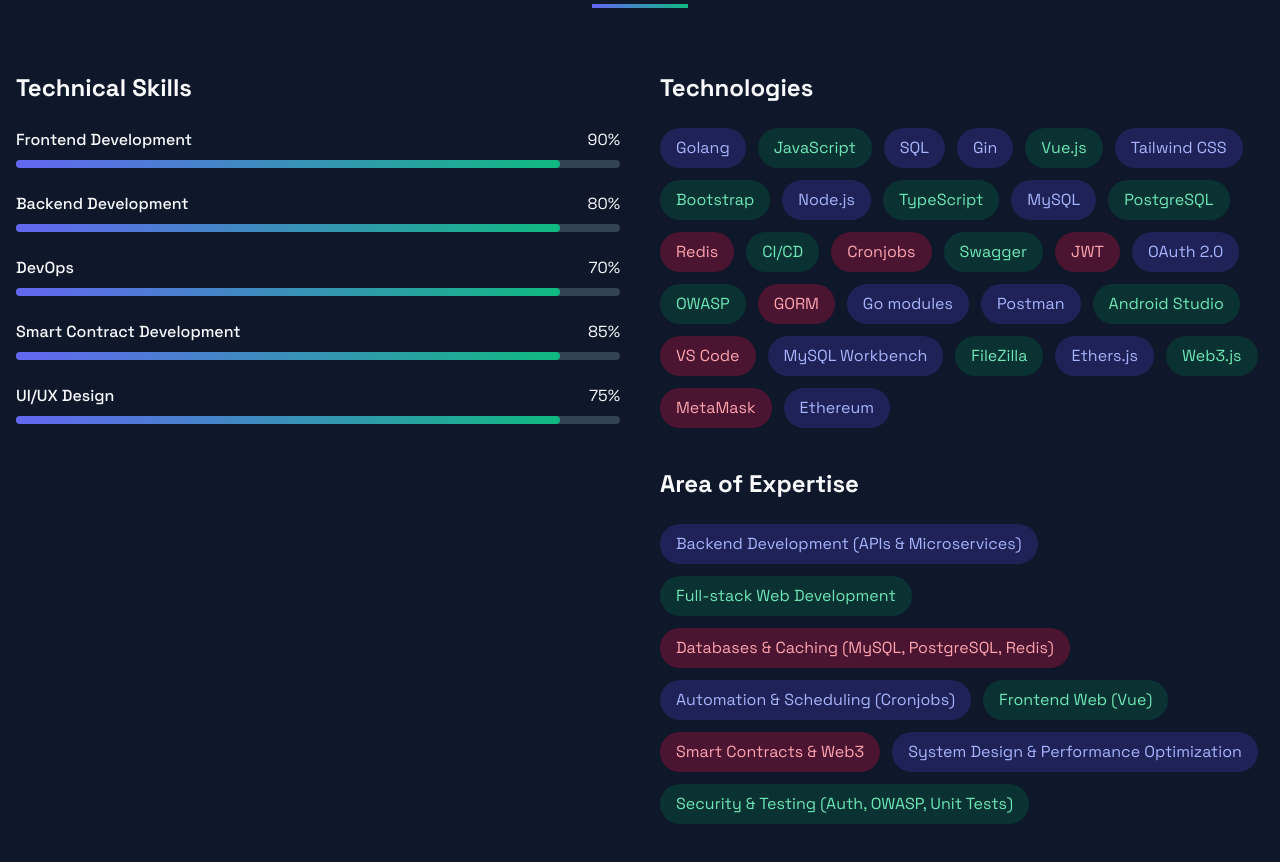
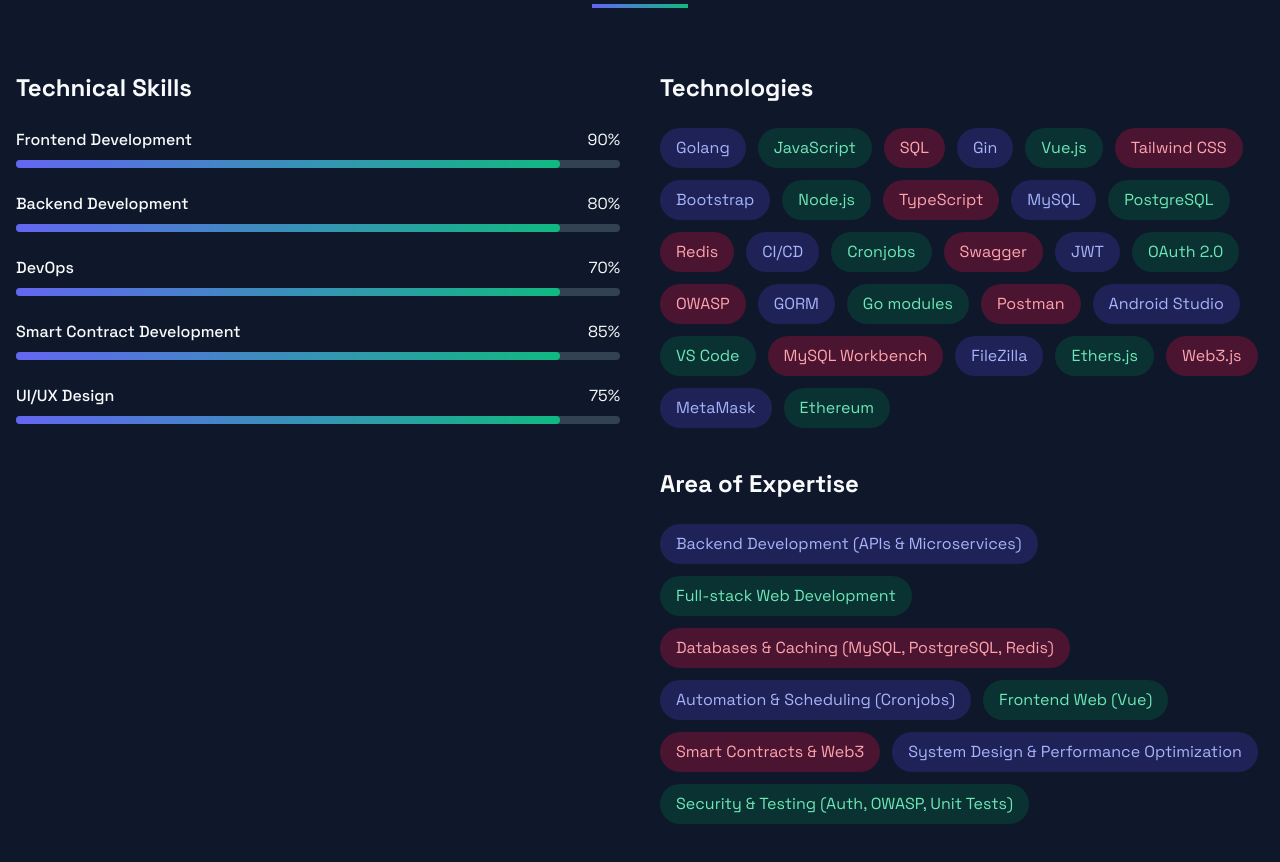
Before and after one commit to vezzil/Portfolio-Lukman, a Vue app: page / in a window 1280 px wide. Shown: the part 2900-3762 px from the top of the page. Built offline with nearby package versions, Linux system fonts and the light colour scheme.

Commit message:
Refactor skill pill color logic and centralize palette
Moved pill color selection to a new colorUtils.js utility, removing explicit color properties from skills.json. SkillBadge and SkillDomain components now compute colors based on index, simplifying data and improving maintainability.

```diff
--- a/src/components/Skills/SkillBadge.vue
+++ b/src/components/Skills/SkillBadge.vue
@@ -1,13 +1,16 @@
 <script setup>
-defineProps({
-  label: String,
-  bgColor: { type: String, default: 'bg-indigo-900/50' },
-  textColor: { type: String, default: 'text-indigo-300' },
+import { computed } from 'vue'
+import { getPillColors } from '../../utils/colorUtils'
+
+const props = defineProps({
+  label: { type: String, required: true },
+  index: { type: Number, default: 0 },
 })
+
+const colors = computed(() => getPillColors(props.index))
+const pillClass = computed(() => `skill-pill ${colors.value.bg} ${colors.value.text} px-4 py-2 rounded-full`)
 </script>
 
 <template>
-  <span :class="`skill-pill ${bgColor} ${textColor} px-4 py-2 rounded-full`">
-    {{ label }}
-  </span>
+  <span :class="pillClass">{{ label }}</span>
 </template>
--- a/src/components/Skills/SkillDomain.vue
+++ b/src/components/Skills/SkillDomain.vue
@@ -1,11 +1,16 @@
 <script setup>
-defineProps({
-  label: String,
-  bgColor: { type: String, default: 'bg-indigo-900/50' },
-  textColor: { type: String, default: 'text-indigo-300' },
+import { computed } from 'vue'
+import { getPillColors } from '../../utils/colorUtils'
+
+const props = defineProps({
+  label: { type: String, required: true },
+  index: { type: Number, default: 0 },
 })
+
+const colors = computed(() => getPillColors(props.index))
+const pillClass = computed(() => `skill-pill ${colors.value.bg} ${colors.value.text} px-4 py-2 rounded-full`)
 </script>
 
 <template>
-    <span :class="`skill-pill ${bgColor} ${textColor} px-4 py-2 rounded-full`">{{ label }}</span>
-</template>
+  <span :class="pillClass">{{ label }}</span>
+  </template>
--- a/src/components/Skills/Skills.vue
+++ b/src/components/Skills/Skills.vue
@@ -32,13 +32,23 @@
                     <h3 class="text-2xl font-bold mb-6">Technologies</h3>
 
                     <div class="flex flex-wrap gap-3">
-                        <SkillBadge v-for="skillBadge in skillBadges" :key="skillBadge.label" :label="skillBadge.label" :bgColor="skillBadge.bgColor" :textColor="skillBadge.textColor" />
+                        <SkillBadge
+                          v-for="(skillBadge, i) in skillBadges"
+                          :key="skillBadge.label"
+                          :label="skillBadge.label"
+                          :index="i"
+                        />
                     </div>
 
                     <h3 class="text-2xl font-bold mt-10 mb-6">Area of Expertise</h3>
 
                     <div class="flex flex-wrap gap-3">
-                        <SkillDomain v-for="skillDomain in skillDomains" :key="skillDomain.label" :label="skillDomain.label" :bgColor="skillDomain.bgColor" :textColor="skillDomain.textColor" />
+                        <SkillDomain
+                          v-for="(skillDomain, i) in skillDomains"
+                          :key="skillDomain.label"
+                          :label="skillDomain.label"
+                          :index="i"
+                        />
                     </div>
                 </div>
             </div>
--- a/src/dataset/skills.json
+++ b/src/dataset/skills.json
@@ -22,76 +22,44 @@
     }
   ],
   "skillBadges": [
-    { "label": "Golang", "bgColor": "bg-indigo-900/50", "textColor": "text-indigo-300" },
-    { "label": "JavaScript", "bgColor": "bg-emerald-900/50", "textColor": "text-emerald-300" },
-    { "label": "SQL", "bgColor": "bg-indigo-900/50", "textColor": "text-indigo-300" },
-    { "label": "Gin", "bgColor": "bg-indigo-900/50", "textColor": "text-indigo-300" },
-    { "label": "Vue.js", "bgColor": "bg-emerald-900/50", "textColor": "text-emerald-300" },
-    { "label": "Tailwind CSS", "bgColor": "bg-indigo-900/50", "textColor": "text-indigo-300" },
-    { "label": "Bootstrap", "bgColor": "bg-emerald-900/50", "textColor": "text-emerald-300" },
-    { "label": "Node.js", "bgColor": "bg-indigo-900/50", "textColor": "text-indigo-300" },
-    { "label": "TypeScript", "bgColor": "bg-emerald-900/50", "textColor": "text-emerald-300" },
-    { "label": "MySQL", "bgColor": "bg-indigo-900/50", "textColor": "text-indigo-300" },
-    { "label": "PostgreSQL", "bgColor": "bg-emerald-900/50", "textColor": "text-emerald-300" },
-    { "label": "Redis", "bgColor": "bg-rose-900/50", "textColor": "text-rose-300" },
-    { "label": "CI/CD", "bgColor": "bg-emerald-900/50", "textColor": "text-emerald-300" },
-    { "label": "Cronjobs", "bgColor": "bg-rose-900/50", "textColor": "text-rose-300" },
-    { "label": "Swagger", "bgColor": "bg-emerald-900/50", "textColor": "text-emerald-300" },
-    { "label": "JWT", "bgColor": "bg-rose-900/50", "textColor": "text-rose-300" },
-    { "label": "OAuth 2.0", "bgColor": "bg-indigo-900/50", "textColor": "text-indigo-300" },
-    { "label": "OWASP", "bgColor": "bg-emerald-900/50", "textColor": "text-emerald-300" },
-    { "label": "GORM", "bgColor": "bg-rose-900/50", "textColor": "text-rose-300" },
-    { "label": "Go modules", "bgColor": "bg-indigo-900/50", "textColor": "text-indigo-300" },
-    { "label": "Postman", "bgColor": "bg-indigo-900/50", "textColor": "text-indigo-300" },
-    { "label": "Android Studio", "bgColor": "bg-emerald-900/50", "textColor": "text-emerald-300" },
-    { "label": "VS Code", "bgColor": "bg-rose-900/50", "textColor": "text-rose-300" },
-    { "label": "MySQL Workbench", "bgColor": "bg-indigo-900/50", "textColor": "text-indigo-300" },
-    { "label": "FileZilla", "bgColor": "bg-emerald-900/50", "textColor": "text-emerald-300" },
-    { "label": "Ethers.js", "bgColor": "bg-indigo-900/50", "textColor": "text-indigo-300" },
-    { "label": "Web3.js", "bgColor": "bg-emerald-900/50", "textColor": "text-emerald-300" },
-    { "label": "MetaMask", "bgColor": "bg-rose-900/50", "textColor": "text-rose-300" },
-    { "label": "Ethereum", "bgColor": "bg-indigo-900/50", "textColor": "text-indigo-300" }
+    { "label": "Golang" },
+    { "label": "JavaScript" },
+    { "label": "SQL" },
+    { "label": "Gin" },
+    { "label": "Vue.js" },
+    { "label": "Tailwind CSS" },
+    { "label": "Bootstrap" },
+    { "label": "Node.js" },
+    { "label": "TypeScript" },
+    { "label": "MySQL" },
+    { "label": "PostgreSQL" },
+    { "label": "Redis" },
+    { "label": "CI/CD" },
+    { "label": "Cronjobs" },
+    { "label": "Swagger" },
+    { "label": "JWT" },
+    { "label": "OAuth 2.0" },
+    { "label": "OWASP" },
+    { "label": "GORM" },
+    { "label": "Go modules" },
+    { "label": "Postman" },
+    { "label": "Android Studio" },
+    { "label": "VS Code" },
+    { "label": "MySQL Workbench" },
+    { "label": "FileZilla" },
+    { "label": "Ethers.js" },
+    { "label": "Web3.js" },
+    { "label": "MetaMask" },
+    { "label": "Ethereum" }
   ],
   "skillDomains": [
-    {
-      "label": "Backend Development (APIs & Microservices)",
-      "bgColor": "bg-indigo-900/50",
-      "textColor": "text-indigo-300"
-    },
-    {
-      "label": "Full-stack Web Development",
-      "bgColor": "bg-emerald-900/50",
-      "textColor": "text-emerald-300"
-    },
-    {
-      "label": "Databases & Caching (MySQL, PostgreSQL, Redis)",
-      "bgColor": "bg-rose-900/50",
-      "textColor": "text-rose-300"
-    },
-    {
-      "label": "Automation & Scheduling (Cronjobs)",
-      "bgColor": "bg-indigo-900/50",
-      "textColor": "text-indigo-300"
-    },
-    {
-      "label": "Frontend Web (Vue)",
-      "bgColor": "bg-emerald-900/50",
-      "textColor": "text-emerald-300"
-    },
-    {
-      "label": "Smart Contracts & Web3",
-      "bgColor": "bg-rose-900/50",
-      "textColor": "text-rose-300"
-    },
-    {
-      "label": "System Design & Performance Optimization",
-      "bgColor": "bg-indigo-900/50",
-      "textColor": "text-indigo-300"
-    },
-    {
-      "label": "Security & Testing (Auth, OWASP, Unit Tests)",
-      "bgColor": "bg-emerald-900/50",
-      "textColor": "text-emerald-300"
-    }
+    { "label": "Backend Development (APIs & Microservices)" },
+    { "label": "Full-stack Web Development" },
+    { "label": "Databases & Caching (MySQL, PostgreSQL, Redis)" },
+    { "label": "Automation & Scheduling (Cronjobs)" },
+    { "label": "Frontend Web (Vue)" },
+    { "label": "Smart Contracts & Web3" },
+    { "label": "System Design & Performance Optimization" },
+    { "label": "Security & Testing (Auth, OWASP, Unit Tests)" }
   ]
 }
--- /dev/null
+++ b/src/utils/colorUtils.js
@@ -0,0 +1,11 @@
+// Utility to determine pill colors in the order: indigo -> emerald -> rose
+// Returns an object: { bg: string, text: string }
+export function getPillColors(index = 0) {
+  const palette = [
+    { bg: 'bg-indigo-900/50', text: 'text-indigo-300' },
+    { bg: 'bg-emerald-900/50', text: 'text-emerald-300' },
+    { bg: 'bg-rose-900/50', text: 'text-rose-300' },
+  ]
+  const i = Number.isFinite(index) ? Math.abs(index) % palette.length : 0
+  return palette[i]
+}
```
